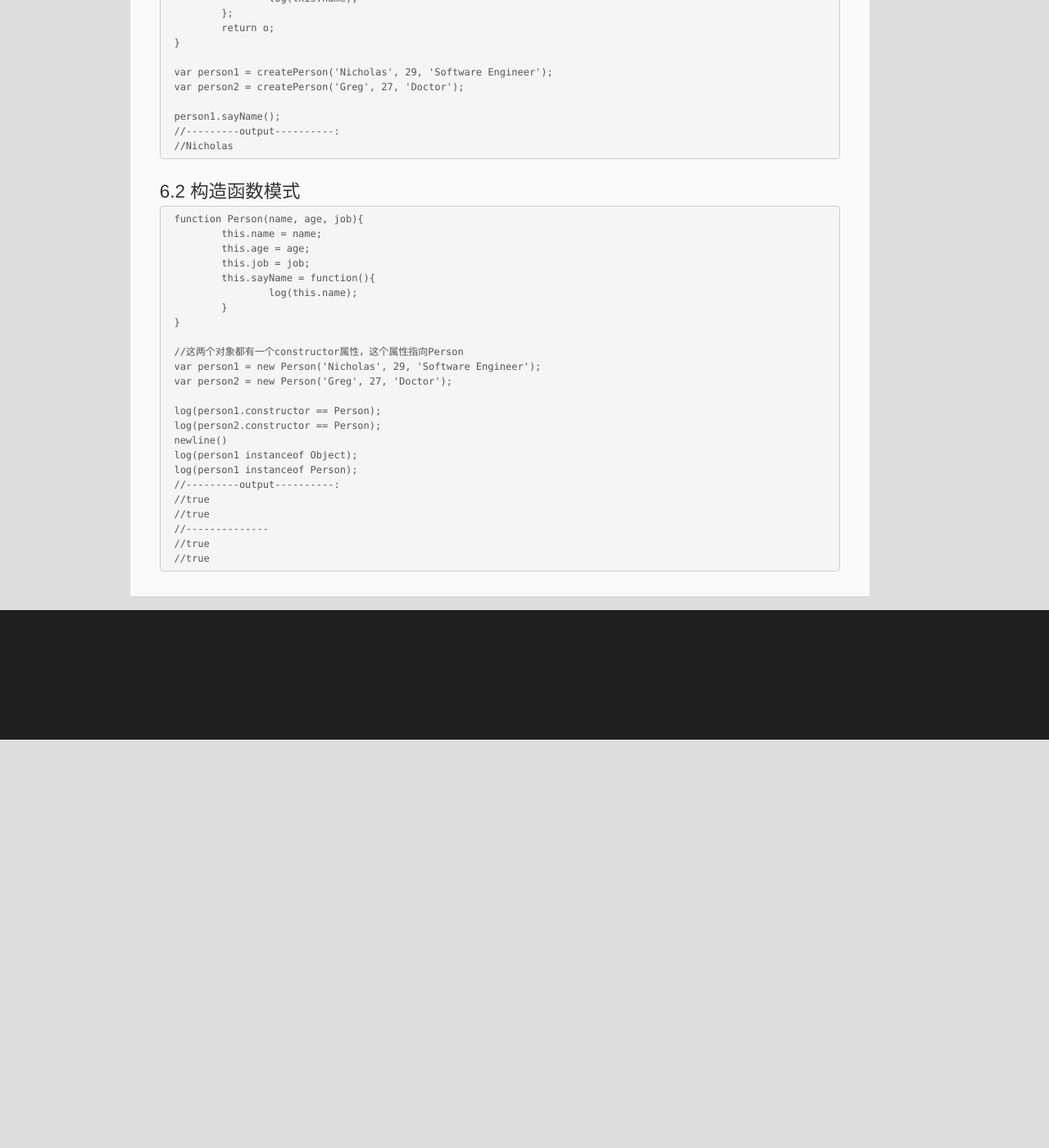
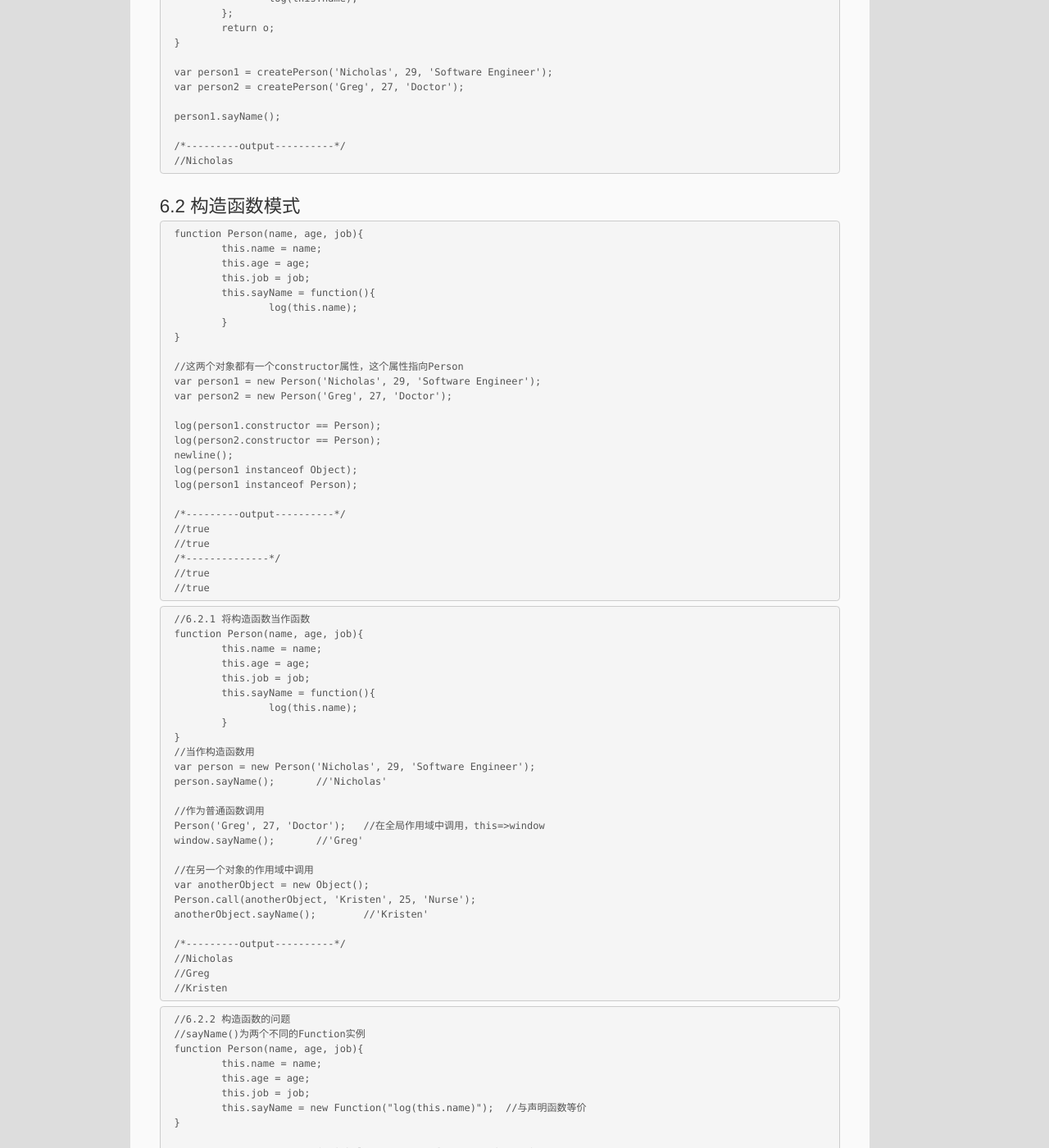
Before and after one commit to Halomaple/blog, a Jekyll site: the page built from codes/index.html, in a window 1280 px wide and 1400 px high, scrolled down 484 px. Shown: the whole window at 82% size. Built offline with Jekyll 4.4.1, drawn with Linux system fonts in a browser that asks for light colours; nearby versions of some CDN libraries; comment, search, counter and statistics services are not loaded; before the commit the page ends 1386 px from its top, so only the background shows below that; some of the changed text lies outside the part shown.

Commit message:
section 6.2

```diff
--- a/_config.yml
+++ b/_config.yml
@@ -2,7 +2,7 @@
 # For more see: http://jekyllrb.com/docs/permalinks/
 permalink: /:title
 
-exclude: [".rvmrc", ".rbenv-version", "README.md", "Rakefile", "changelog.md"]
+exclude: ["_site",".rvmrc", ".rbenv-version", "README.md", "Rakefile", "changelog.md"]
 #highlighter: pygments
 
 assets: /assets
--- a/codes/index.html
+++ b/codes/index.html
@@ -50,11 +50,104 @@ var person2 = new Person('Greg', 27, 'Doctor');
 
 log(person1.constructor == Person);
 log(person2.constructor == Person);
-newline()
+newline();
 log(person1 instanceof Object);
 log(person1 instanceof Person);
 </pre>
+<pre>
+//6.2.1 将构造函数当作函数
+function Person(name, age, job){
+	this.name = name;
+	this.age = age;
+	this.job = job;
+	this.sayName = function(){
+		log(this.name);
+	}
+}
+//当作构造函数用
+var person = new Person('Nicholas', 29, 'Software Engineer');
+person.sayName();	//'Nicholas'
 
+//作为普通函数调用
+Person('Greg', 27, 'Doctor');	//在全局作用域中调用，this=>window
+window.sayName();	//'Greg'
+
+//在另一个对象的作用域中调用
+var anotherObject = new Object();
+Person.call(anotherObject, 'Kristen', 25, 'Nurse');
+anotherObject.sayName();	//'Kristen'
+</pre>
+<pre>
+//6.2.2 构造函数的问题
+//sayName()为两个不同的Function实例
+function Person(name, age, job){
+	this.name = name;
+	this.age = age;
+	this.job = job;
+	this.sayName = new Function("log(this.name)");	//与声明函数等价
+}
+
+var person1 = new Person('Nicholas', 29, 'Software Engineer');
+var person2 = new Person('Greg', 27, 'Doctor');
+
+log(person1.sayName == person2.sayName);		//false
+</pre>
+<pre>
+//共用一个sayName函数
+function Person(name, age, job){
+	this.name = name;
+	this.age = age;
+	this.job = job;
+	this.sayName = sayName;
+}
+
+function sayName(){
+	log(this.name);
+}
+
+var person1 = new Person('Nicholas', 29, 'Software Engineer');
+var person2 = new Person('Greg', 27, 'Doctor');
+
+log(person1.sayName == person2.sayName);		//true
+</pre>
+
+<pre>
+//6.2.3 原型模式
+
+//共用一个sayName函数
+function Person(){
+}
+
+Person.prototype.name = 'Nicholas';
+Person.prototype.age = 29;
+Person.prototype.job = 'Software Engineer';
+Person.prototype.sayName = function (){
+	log(this.name);
+}
+
+var person1 = new Person();
+person1.sayName();	//'Nicholas'
+
+var person2 = new Person();
+person2.sayName();	//'Nicholas'
+
+log(person1.sayName == person2.sayName);		//true
+newline();
+
+//创建function Person(){}时es会为Person函数创建一个prototype属性指向函数的原型对象。
+//默认情况下，原型对象会自动获得一个constructor属性指向prototype所在函数Person。
+log(Person.prototype.constructor);		//function Person(){}
+
+//当函数创建新实例后，该实例内部将包含一个指针指向函数的原型对象(叫作[[Prototype]]，Firefox,Chrome,Safari可以用__proto__来访问)。
+//用isPrototypeOf() 来判断&lt;--实例和原型对象之间--&gt;否存在[[Prototype]]的这种关系：
+log(Person.prototype.isPrototypeOf(person1));	//true
+log(Person.prototype.isPrototypeOf(person2));	//true
+newline();
+
+//(ES5)用getPrototypeOf()取得[[Prototype]]的值：
+log(Object.getPrototypeOf(person1) == Person.prototype);	//true
+log(Object.getPrototypeOf(person2).name);	//'Nicholas'
+</pre>
 
 </div>
 
@@ -66,18 +159,18 @@ log(person1 instanceof Person);
 	});
 
 	function newline(){
-		if($($('#code-collection > pre')[elementPreIndex]).text().indexOf('//---------output----------:') > -1){
-			$('#code-collection > pre')[elementPreIndex].append('//--------------\n');
+		if($($('#code-collection > pre')[elementPreIndex]).text().indexOf('/*---------output----------*/') > -1){
+			$('#code-collection > pre')[elementPreIndex].append('/*--------------*/\n');
 		}else{
-			$('#code-collection > pre')[elementPreIndex].append('//---------output----------:\n');
+			$('#code-collection > pre')[elementPreIndex].append('\n//---------output----------:\n');
 		}
 	}
 
 	function log(output){
-		if($($('#code-collection > pre')[elementPreIndex]).text().indexOf('//---------output----------:') > -1){
+		if($($('#code-collection > pre')[elementPreIndex]).text().indexOf('/*---------output----------*/') > -1){
 			$('#code-collection > pre')[elementPreIndex].append('//' + output + '\n');
 		}else{
-			$('#code-collection > pre')[elementPreIndex].append('//---------output----------:\n//' + output + '\n');
+			$('#code-collection > pre')[elementPreIndex].append('\n/*---------output----------*/\n//' + output + '\n');
 		}
 	}
 </script>
```
